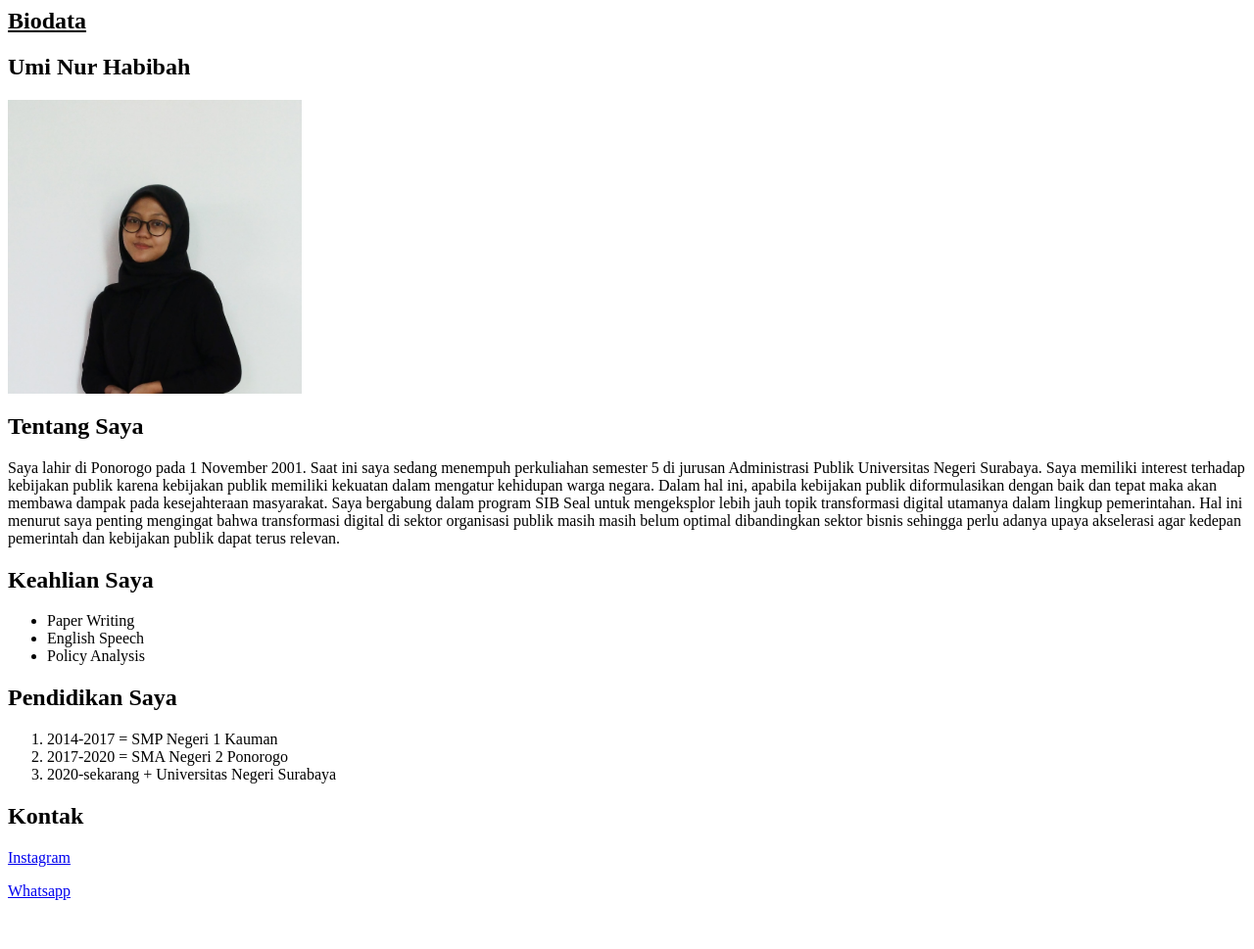
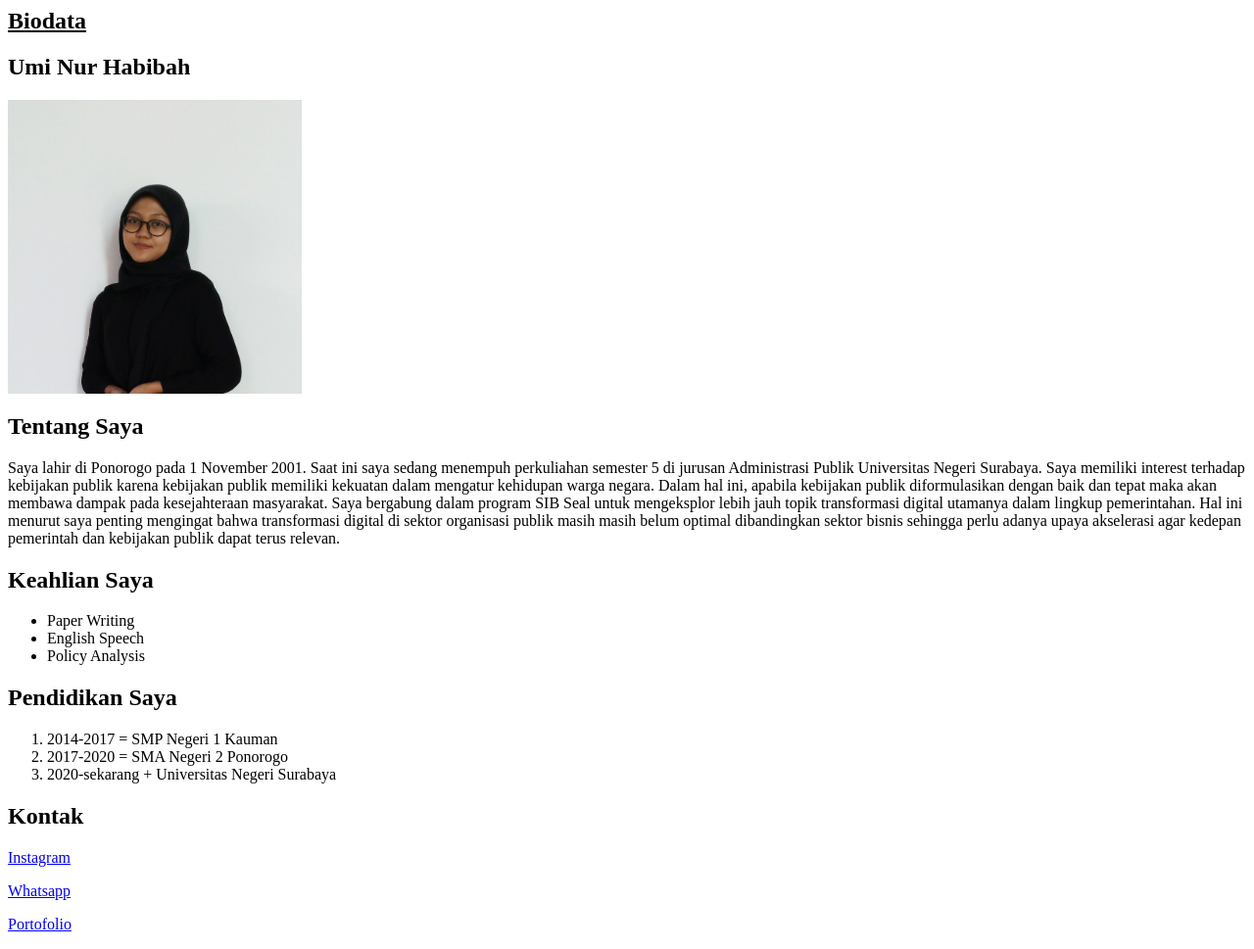
Before and after one commit to uminurh/web-basic-seal, a plain HTML site: page latih.html in a window 1280 px wide. Shown: the whole page at 98% size. Before the commit the page ends 935 px from the top, so only its background shows below. Drawn offline with Linux system fonts and the light colour scheme.

Commit message:
coba reset commit pada input link portofolio

```diff
--- a/latih.html
+++ b/latih.html
@@ -26,6 +26,7 @@
 <h2> <b> Kontak </b> </h2>
 <p> <a href= "https://instagram.com/uminurhb?igshid=YmMyMTA2M2Y="> Instagram</a> </p>
 <p> <a href= "https://wa.me/82228857306"> Whatsapp</a> </p>
+<p> <a href= "file:///C:/Users/imron/OneDrive/Documents/latihan/portofolio.html"> Portofolio </a> </p>
 
 <body>
 </html>
```
